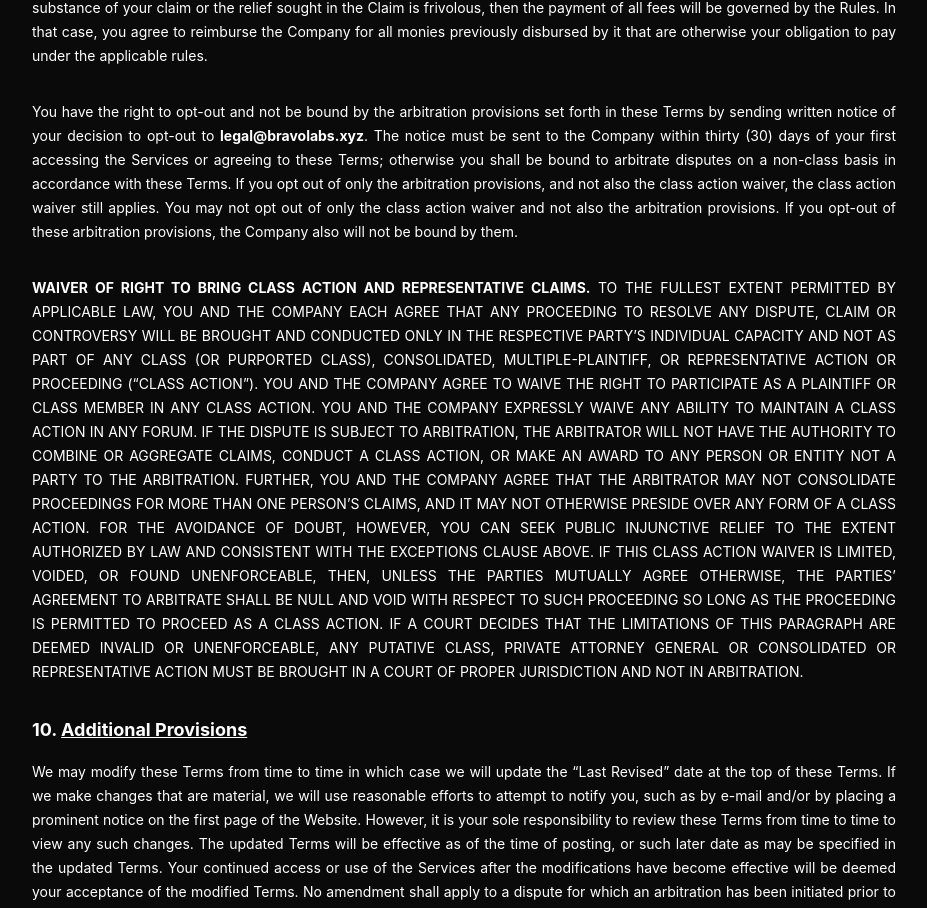
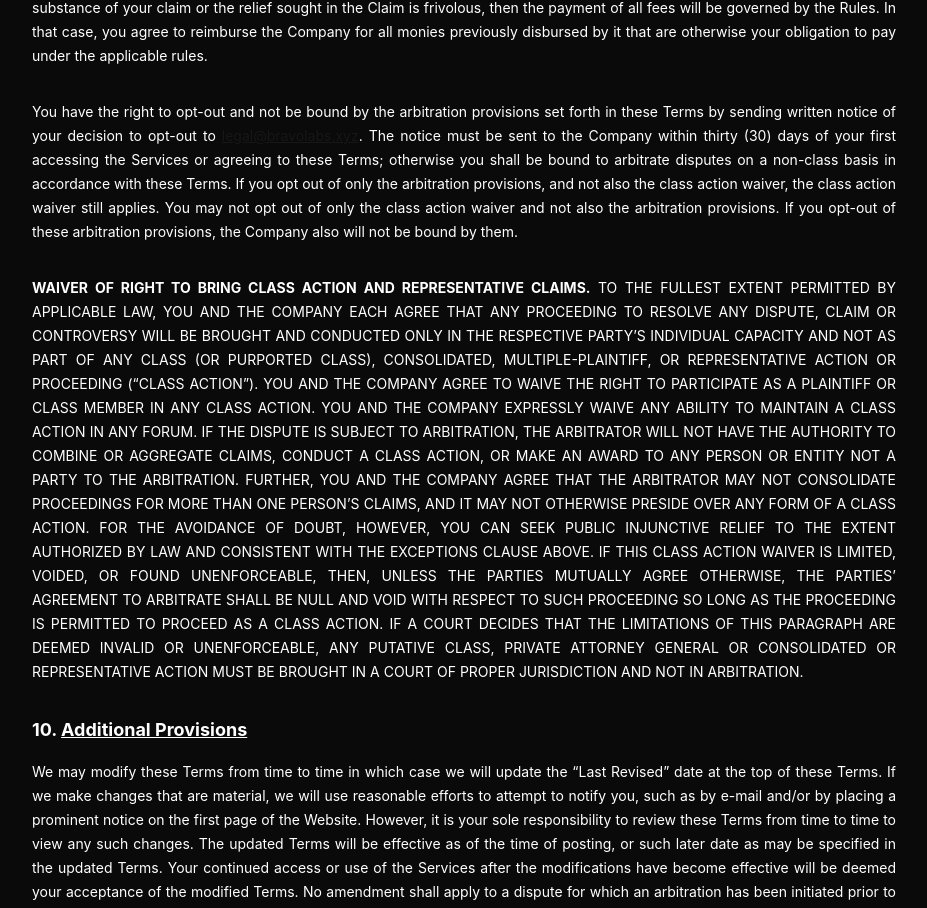
Before and after one commit to DiversiFi-Protocol/diversifi-landing, a Next.js app: page /terms in a window 1280 px wide. Shown: the part 8716-9624 px from the top of the page, without its empty margins (176-1103 px from the left). Built offline with nearby package versions, Linux system fonts and the light colour scheme.

Commit message:
added mailto

```diff
--- a/src/app/terms/page.tsx
+++ b/src/app/terms/page.tsx
@@ -629,7 +629,7 @@ export default function TermsPage() {
 
           <p>
             You have the right to opt-out and not be bound by the arbitration provisions set forth in
-            these Terms by sending written notice of your decision to opt-out to <b>legal@bravolabs.xyz</b>.
+            these Terms by sending written notice of your decision to opt-out to <a color="#00e5ff" href="mailto:legal@bravolabs.xyz">legal@bravolabs.xyz</a>.
             The notice must be sent to the Company within thirty (30) days of your first accessing the
             Services or agreeing to these Terms; otherwise you shall be bound to arbitrate disputes on
             a non-class basis in accordance with these Terms. If you opt out of only the arbitration
```
